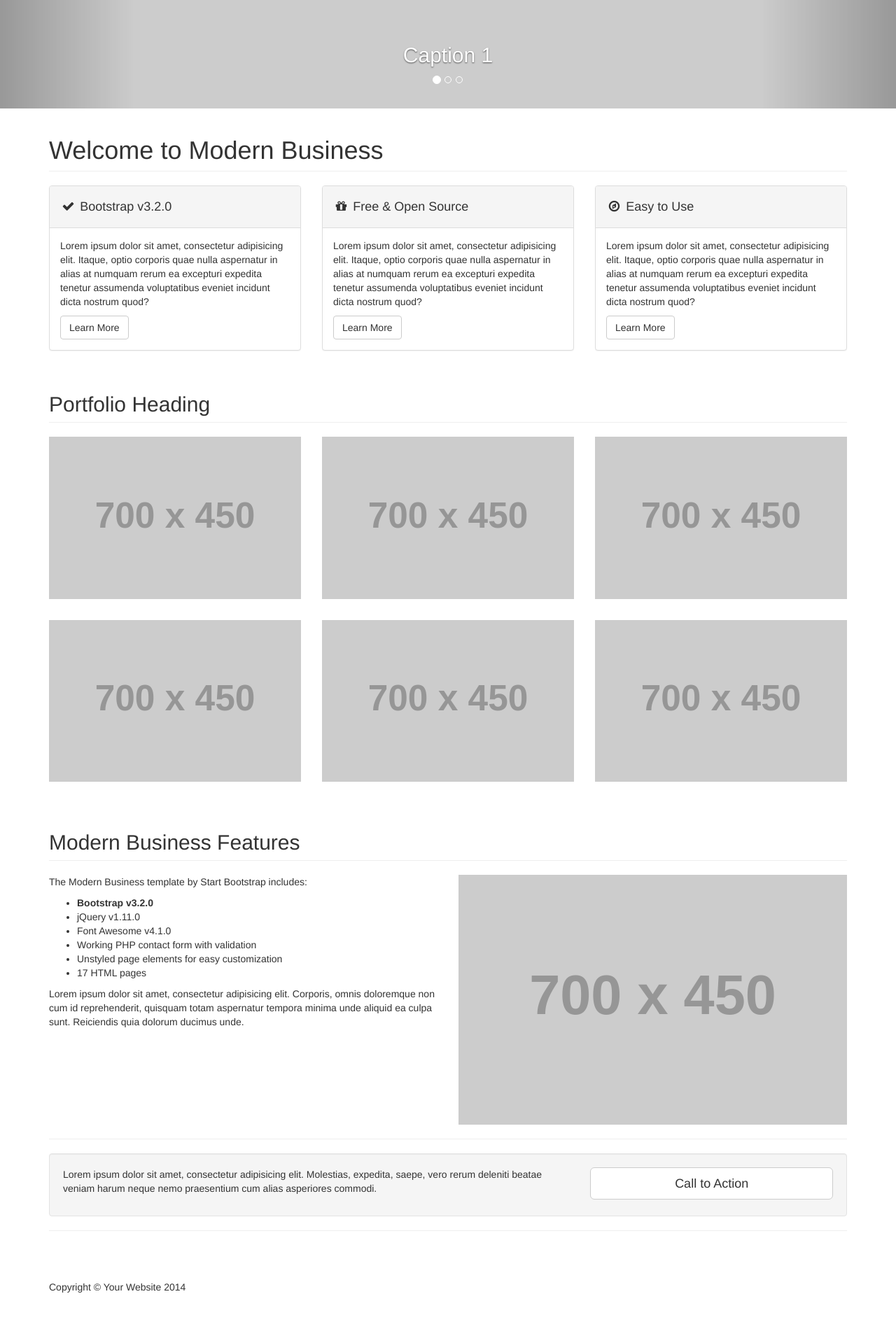
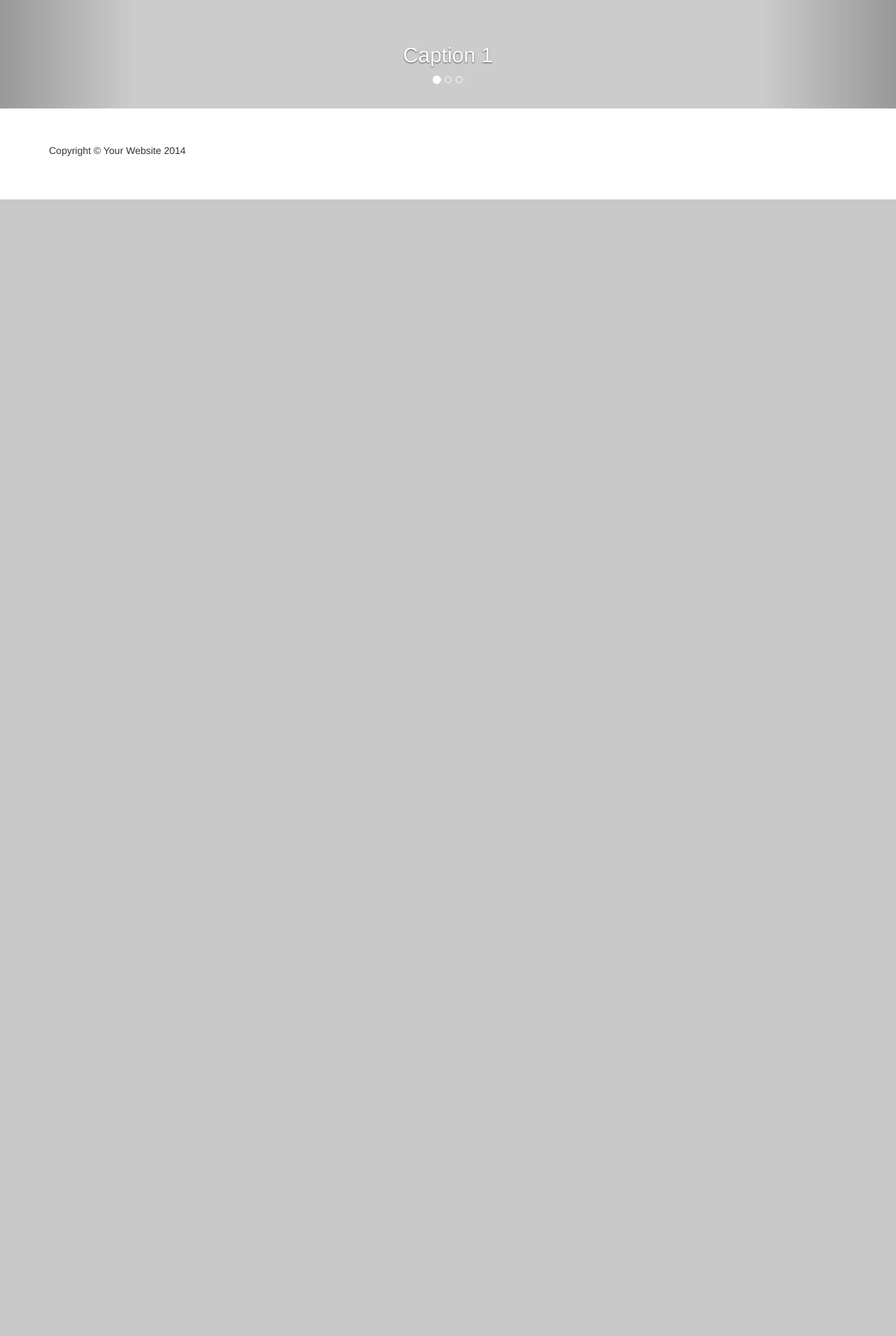
Before and after one commit to nicolas471/consultorio, a Flask app: page / in a window 1280 px wide. Shown: the part 645-2554 px from the top of the page at 70% size. After the commit the page ends 930 px from the top, so only its background shows below. Run offline with Flask 2, Linux system fonts and the light colour scheme; grey boxes labelled with a size stand in for pictures from a placeholder-image service; some libraries are stand-ins or nearby versions.

Commit message:
simplify index page

```diff
--- a/templates/base_index.html
+++ b/templates/base_index.html
@@ -40,129 +40,4 @@
         <span class="icon-next"></span>
     </a>
 </header>
-
-<!-- Page Content -->
-<div class="container">
-
-   <!-- Marketing Icons Section -->
-   <div class="row">
-       <div class="col-lg-12">
-           <h1 class="page-header">
-               Welcome to Modern Business
-           </h1>
-       </div>
-       <div class="col-md-4">
-           <div class="panel panel-default">
-               <div class="panel-heading">
-                   <h4><i class="fa fa-fw fa-check"></i> Bootstrap v3.2.0</h4>
-               </div>
-               <div class="panel-body">
-                   <p>Lorem ipsum dolor sit amet, consectetur adipisicing elit. Itaque, optio corporis quae nulla aspernatur in alias at numquam rerum ea excepturi expedita tenetur assumenda voluptatibus eveniet incidunt dicta nostrum quod?</p>
-                   <a href="#" class="btn btn-default">Learn More</a>
-               </div>
-           </div>
-       </div>
-       <div class="col-md-4">
-           <div class="panel panel-default">
-               <div class="panel-heading">
-                   <h4><i class="fa fa-fw fa-gift"></i> Free &amp; Open Source</h4>
-               </div>
-               <div class="panel-body">
-                   <p>Lorem ipsum dolor sit amet, consectetur adipisicing elit. Itaque, optio corporis quae nulla aspernatur in alias at numquam rerum ea excepturi expedita tenetur assumenda voluptatibus eveniet incidunt dicta nostrum quod?</p>
-                   <a href="#" class="btn btn-default">Learn More</a>
-               </div>
-           </div>
-       </div>
-       <div class="col-md-4">
-           <div class="panel panel-default">
-               <div class="panel-heading">
-                   <h4><i class="fa fa-fw fa-compass"></i> Easy to Use</h4>
-               </div>
-               <div class="panel-body">
-                   <p>Lorem ipsum dolor sit amet, consectetur adipisicing elit. Itaque, optio corporis quae nulla aspernatur in alias at numquam rerum ea excepturi expedita tenetur assumenda voluptatibus eveniet incidunt dicta nostrum quod?</p>
-                   <a href="#" class="btn btn-default">Learn More</a>
-               </div>
-           </div>
-       </div>
-   </div>
-   <!-- /.row -->
-
-   <!-- Portfolio Section -->
-   <div class="row">
-       <div class="col-lg-12">
-           <h2 class="page-header">Portfolio Heading</h2>
-       </div>
-       <div class="col-md-4 col-sm-6">
-           <a href="portfolio-item.html">
-               <img class="img-responsive img-portfolio img-hover" src="http://placehold.it/700x450" alt="">
-           </a>
-       </div>
-       <div class="col-md-4 col-sm-6">
-           <a href="portfolio-item.html">
-               <img class="img-responsive img-portfolio img-hover" src="http://placehold.it/700x450" alt="">
-           </a>
-       </div>
-       <div class="col-md-4 col-sm-6">
-           <a href="portfolio-item.html">
-               <img class="img-responsive img-portfolio img-hover" src="http://placehold.it/700x450" alt="">
-           </a>
-       </div>
-       <div class="col-md-4 col-sm-6">
-           <a href="portfolio-item.html">
-               <img class="img-responsive img-portfolio img-hover" src="http://placehold.it/700x450" alt="">
-           </a>
-       </div>
-       <div class="col-md-4 col-sm-6">
-           <a href="portfolio-item.html">
-               <img class="img-responsive img-portfolio img-hover" src="http://placehold.it/700x450" alt="">
-           </a>
-       </div>
-       <div class="col-md-4 col-sm-6">
-           <a href="portfolio-item.html">
-               <img class="img-responsive img-portfolio img-hover" src="http://placehold.it/700x450" alt="">
-           </a>
-       </div>
-   </div>
-   <!-- /.row -->
-
-   <!-- Features Section -->
-   <div class="row">
-       <div class="col-lg-12">
-           <h2 class="page-header">Modern Business Features</h2>
-       </div>
-       <div class="col-md-6">
-           <p>The Modern Business template by Start Bootstrap includes:</p>
-           <ul>
-               <li><strong>Bootstrap v3.2.0</strong>
-               </li>
-               <li>jQuery v1.11.0</li>
-               <li>Font Awesome v4.1.0</li>
-               <li>Working PHP contact form with validation</li>
-               <li>Unstyled page elements for easy customization</li>
-               <li>17 HTML pages</li>
-           </ul>
-           <p>Lorem ipsum dolor sit amet, consectetur adipisicing elit. Corporis, omnis doloremque non cum id reprehenderit, quisquam totam aspernatur tempora minima unde aliquid ea culpa sunt. Reiciendis quia dolorum ducimus unde.</p>
-       </div>
-       <div class="col-md-6">
-           <img class="img-responsive" src="http://placehold.it/700x450" alt="">
-       </div>
-   </div>
-   <!-- /.row -->
-
-   <hr>
-
-   <!-- Call to Action Section -->
-   <div class="well">
-       <div class="row">
-           <div class="col-md-8">
-               <p>Lorem ipsum dolor sit amet, consectetur adipisicing elit. Molestias, expedita, saepe, vero rerum deleniti beatae veniam harum neque nemo praesentium cum alias asperiores commodi.</p>
-           </div>
-           <div class="col-md-4">
-               <a class="btn btn-lg btn-default btn-block" href="#">Call to Action</a>
-           </div>
-       </div>
-   </div>
-
-   <hr>
-</div>
 {% endblock %}
```
